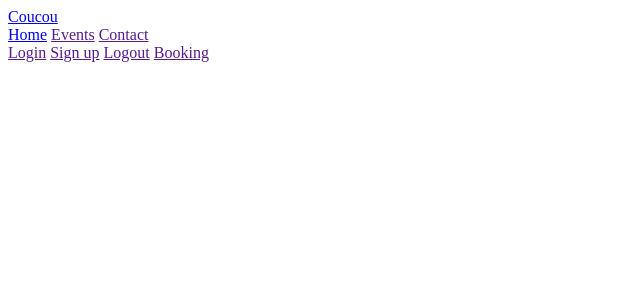
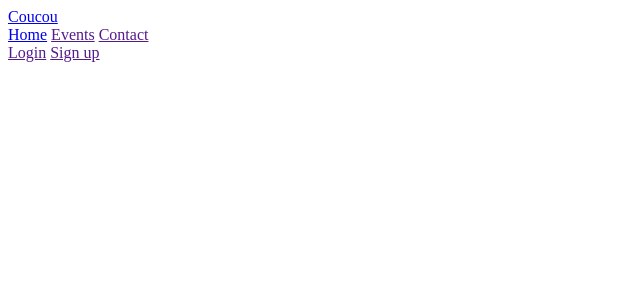
Before and after one commit to JostQ/WildCircus, a Symfony app: template templates/base.html.twig in a window 1280 px wide. Shown: the top 300 px of the page, without its empty margins (0-640 px from the left). Run offline with Twig, Linux system fonts and the light colour scheme; the template is opened without the code that fills it, so the values that code supplies are empty; some libraries are stand-ins or nearby versions.

Commit message:
if connected

```diff
--- a/templates/_navbar.html.twig
+++ b/templates/_navbar.html.twig
@@ -13,10 +13,14 @@
             <a href="" class="navbar-item">Contact</a>
         </div>
         <div class="navbar-end">
-            <a href="" class="navbar-item">Login</a>
-            <a href="" class="navbar-item">Sign up</a>
-            <a href="" class="navbar-item">Logout</a>
-            <a href="" class="navbar-item">Booking</a>
+            {% if app.user %}
+                <a href="" class="navbar-item">Logout</a>
+                <a href="" class="navbar-item">Booking</a>
+            {% else %}
+                <a href="" class="navbar-item">Login</a>
+                <a href="" class="navbar-item">Sign up</a>
+            {% endif %}
+
         </div>
     </div>
 </nav>
```
